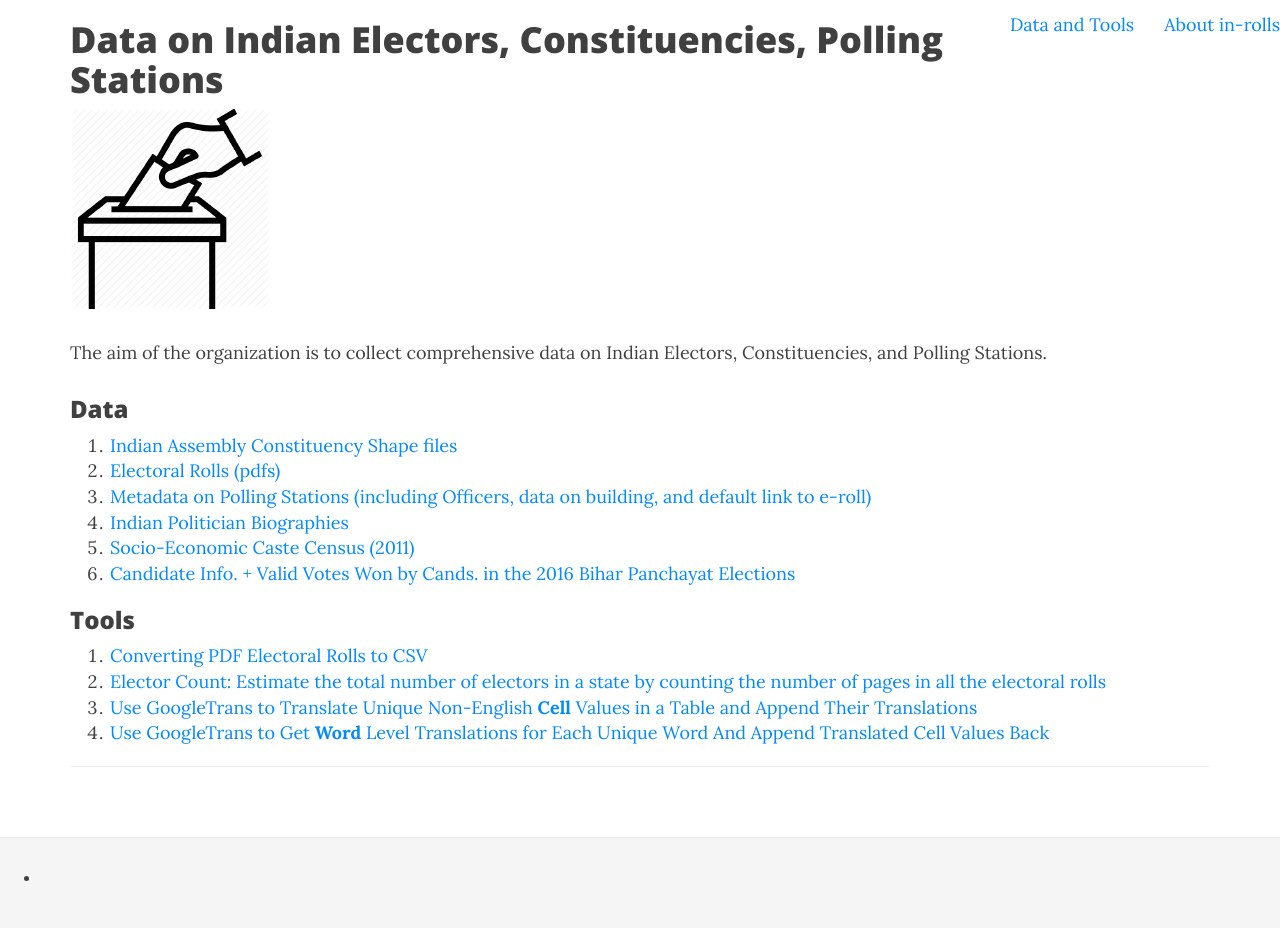
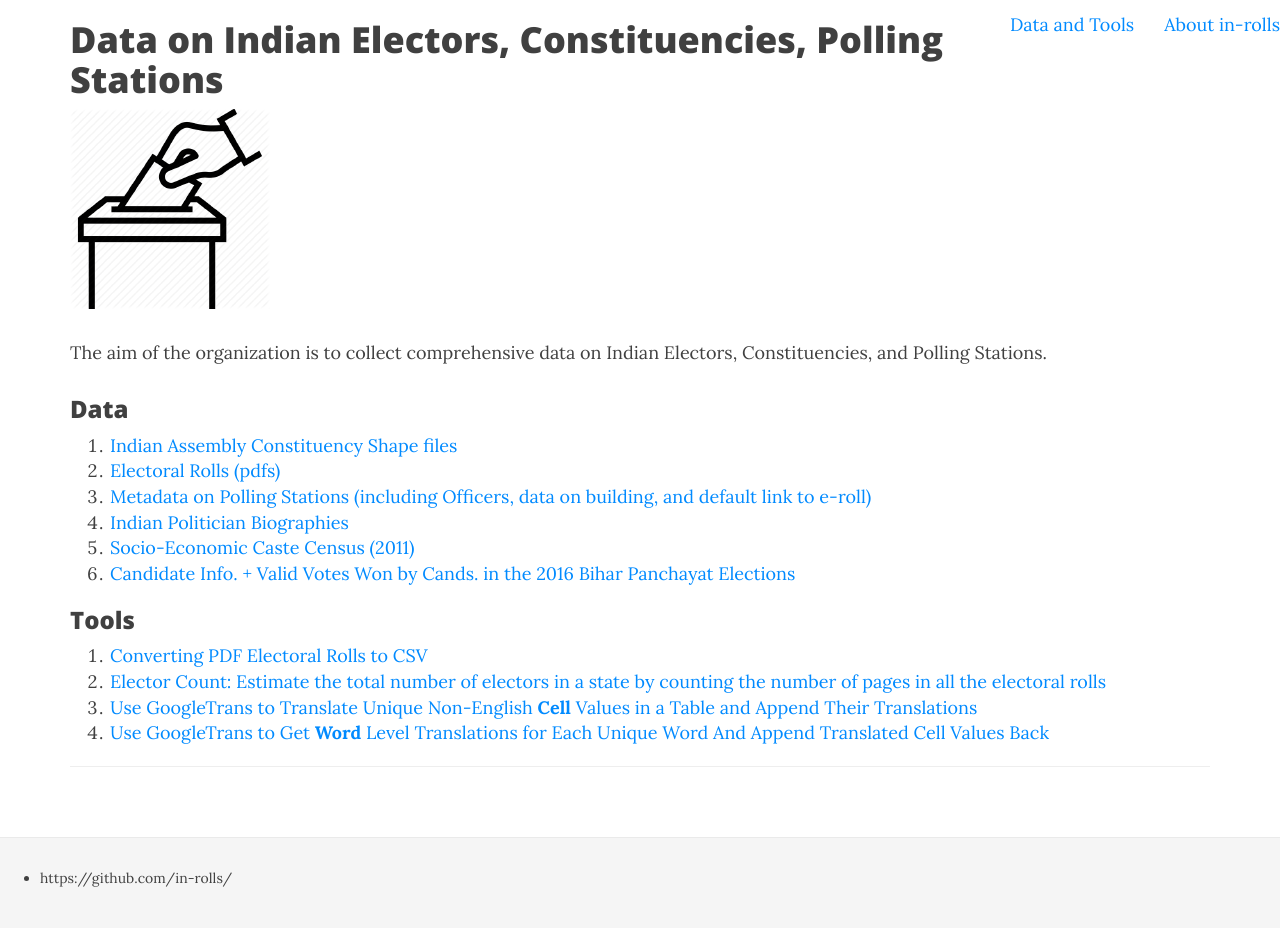
Before and after one commit to in-rolls/in-rolls.github.io, a Jekyll site: the page built from index.html, in a window 1280 px wide. Built offline with Jekyll 4.4.1, drawn with Linux system fonts in a browser that asks for light colours; nearby versions of some CDN libraries; library files that are not in the unit come from our copies; some of the changed lines change nothing that is shown.

Commit message:
fix formatting

```diff
--- a/_layouts/default.html
+++ b/_layouts/default.html
@@ -25,7 +25,7 @@
 			</div><!-- /.container -->
 			<footer>
 	    	<ul>
-   				<li><a href="https://github.com/in-rolls/>https://github.com/in-rolls/</a></li>
+   				<li><a href="https://github.com/in-rolls/">https://github.com/in-rolls/</a></li>
       		</ul>
 			</footer>
 		</body>
```
